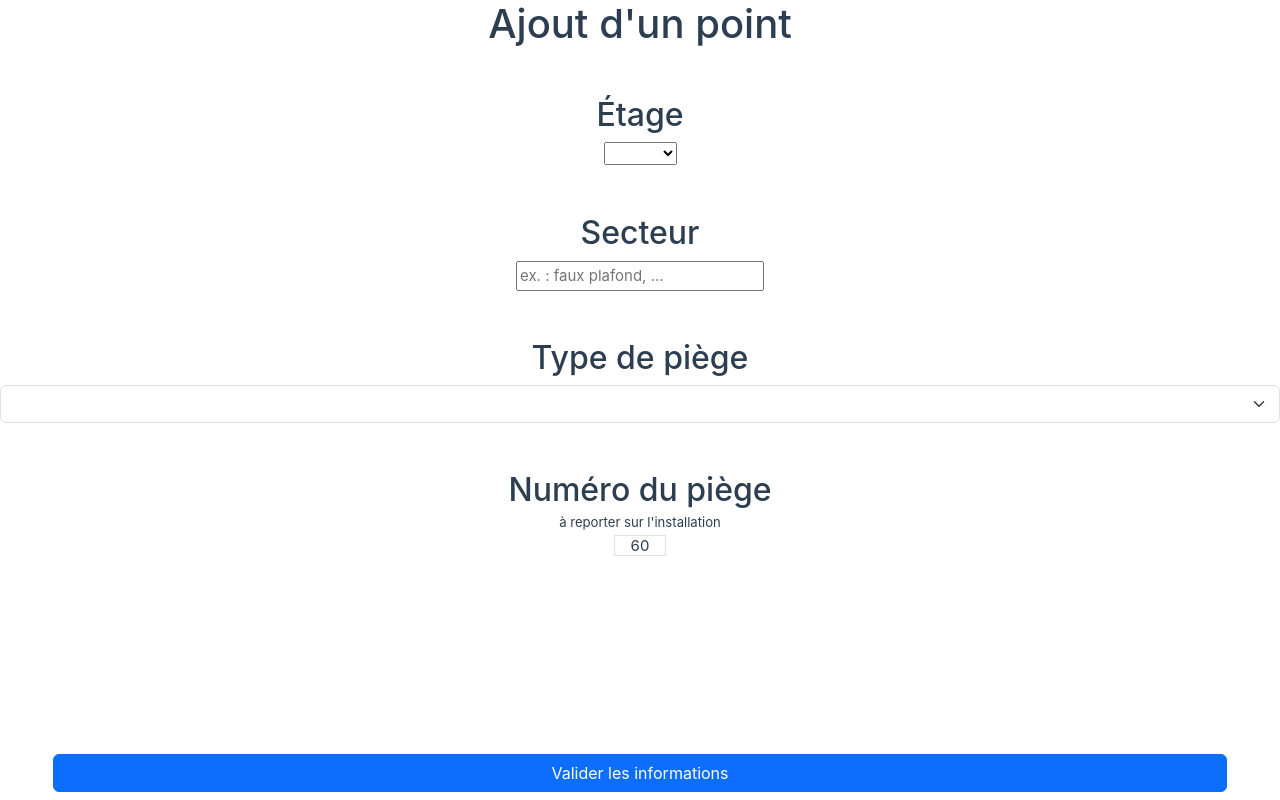
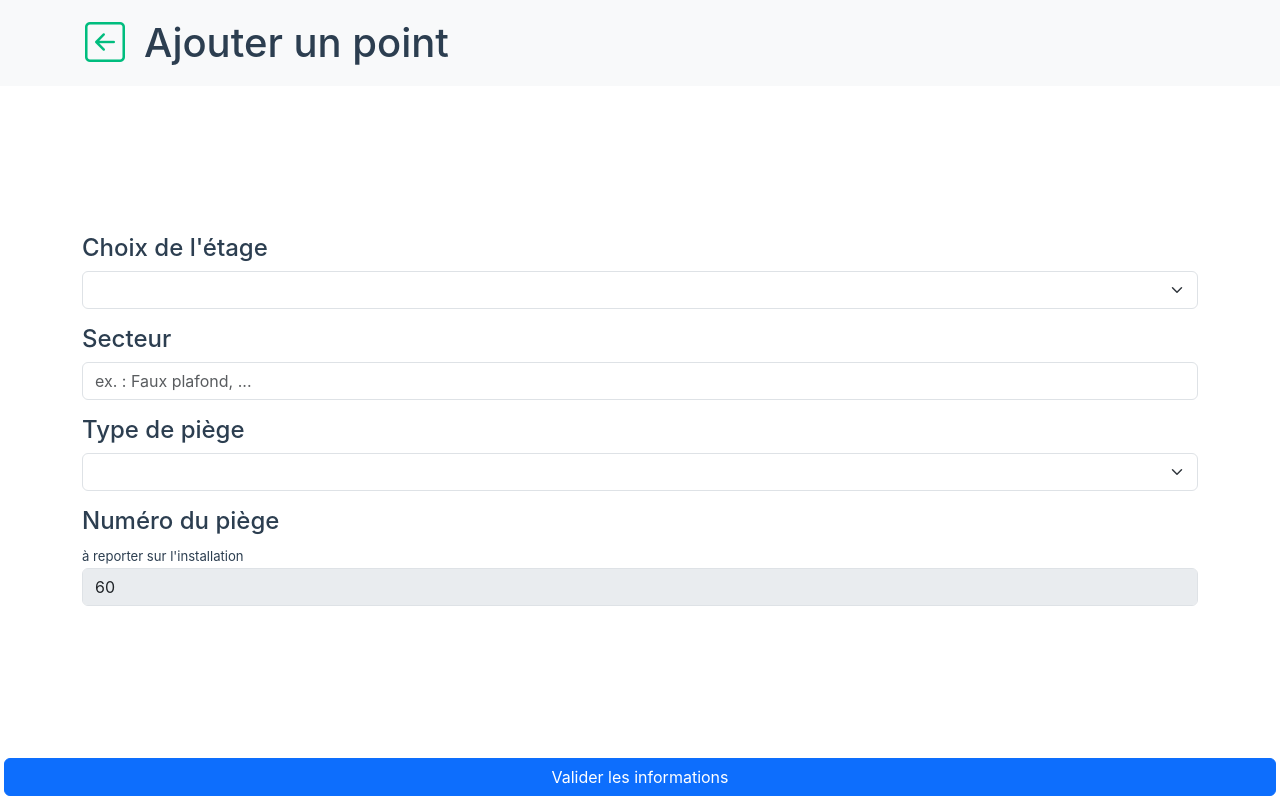
Before and after one commit to 24eme/OpenCarto, a Vue app: page /addInfoPoint in a window 1280 px wide. Built offline with nearby package versions, Linux system fonts and the light colour scheme.

Commit message:
css info point

```diff
--- a/src/views/AddInfoPointView.vue
+++ b/src/views/AddInfoPointView.vue
@@ -8,28 +8,56 @@ if (!pointData.idPiege || pointData.idPiege === "0") {
 </script>
 
 <template>
-    <div class="text-center">
-        <h1 class="mb-5">Ajout d'un point</h1>
+    <div class="vstack h-100">
+        <nav class="navbar bg-body-tertiary">
+            <div class="container justify-content-start">
+                <div class="col-auto d-flex me-3">
+                    <RouterLink :to="{ name: 'home' }">
+                        <i
+                            class="bi bi-arrow-left-square fs-1 align-self-center"
+                        ></i
+                    ></RouterLink>
+                </div>
+                <div class="col-auto flex-grow-1">
+                    <h1 class="m-0">Ajouter un point</h1>
+                </div>
+            </div>
+        </nav>
 
-        <h2>Étage</h2>
-
-        <!-- mettre par défaut l'étage sur lequel il est -->
-        <select v-model="pointData.etage">
+        <div class="container vstack justify-content-center">
+            <div class="my-2">
+                <label for="etageSelect" class="h4 form-label"
+                    >Choix de l'étage</label
+                >
+                <select
+                    id="etageSelect"
+                    class="form-select"
+                    v-model="pointData.etage"
+                >
                     <option v-for="etage in etagesConfig" :value="etage.id">
                         {{ etage.label }}
                     </option>
                 </select>
+            </div>
 
-        <h2 class="mt-5">Secteur</h2>
+            <div class="my-2">
+                <label for="secteurText" class="h4 form-label">Secteur</label>
 
                 <input
+                    id="secteurText"
+                    class="form-control"
                     type="text"
-            placeholder="ex. : faux plafond, ..."
+                    placeholder="ex. : Faux plafond, ..."
                     v-model="pointData.secteur"
                 />
+            </div>
 
-        <h2 class="mt-5">Type de piège</h2>
+            <div class="my-2">
+                <label for="typeSelect" class="h4 form-label"
+                    >Type de piège</label
+                >
                 <select
+                    id="typeSelect"
                     class="form-select"
                     aria-label="select-type-piege"
                     v-model="pointData.typePiege"
@@ -38,17 +66,27 @@ if (!pointData.idPiege || pointData.idPiege === "0") {
                     <option value="Bisous">Bisous</option>
                     <option value="Carresse">Carresse</option>
                 </select>
+            </div>
 
-        <h2 class="mt-5 mb-0">Numéro du piège</h2>
+            <div class="my-2">
+                <label for="idPiegeInput" class="h4 form-label"
+                    >Numéro du piège</label
+                >
+                <br />
                 <small>à reporter sur l'installation</small>
-        <br />
 
                 <!-- ; -->
-        <span class="border">
-            <span class="px-3">{{ pointData.idPiege }}</span>
-        </span>
+                <input
+                    type="text"
+                    class="form-control disabled"
+                    disabled
+                    v-model="pointData.idPiege"
+                />
+            </div>
+        </div>
+        <!-- mettre par défaut l'étage sur lequel il est -->
 
-        <div class="d-grid gap-2 col-11 mx-auto mb-2 fixed-bottom">
+        <div class="m-1 row">
             <RouterLink :to="{ name: 'prisePhoto' }" class="btn btn-primary">
                 Valider les informations
             </RouterLink>
```
Lines whose indentation alone changed are shown as unchanged.
